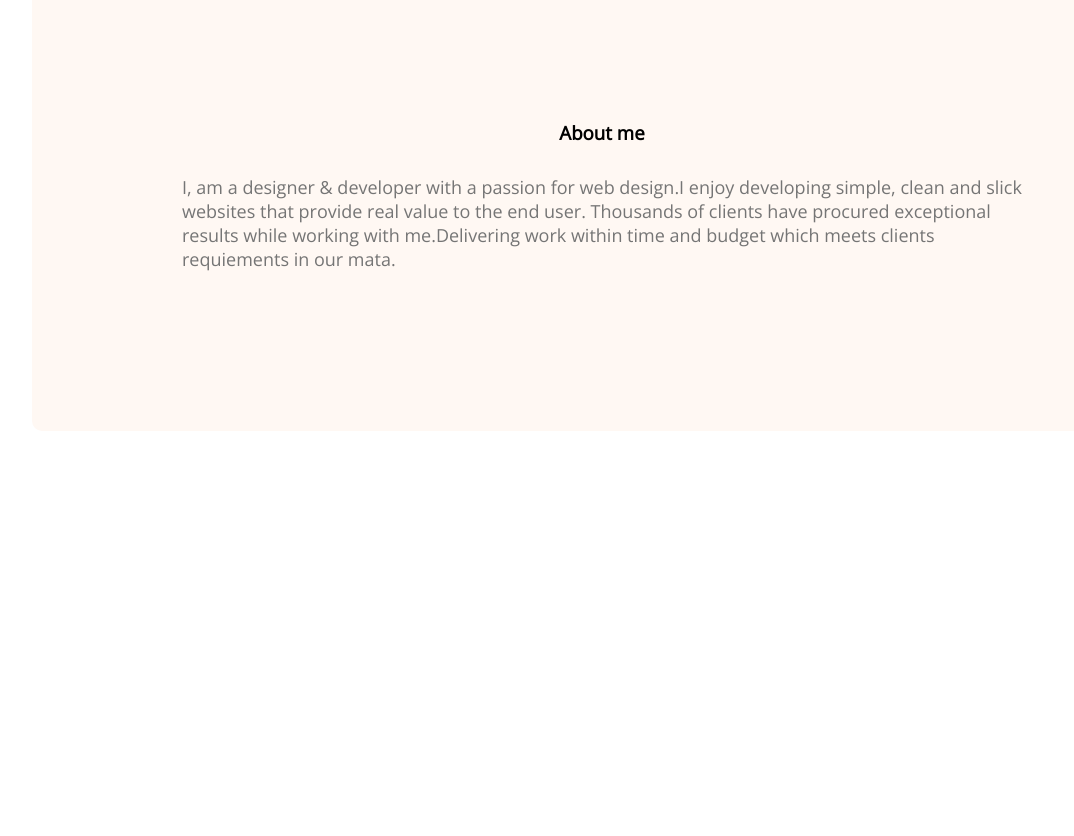
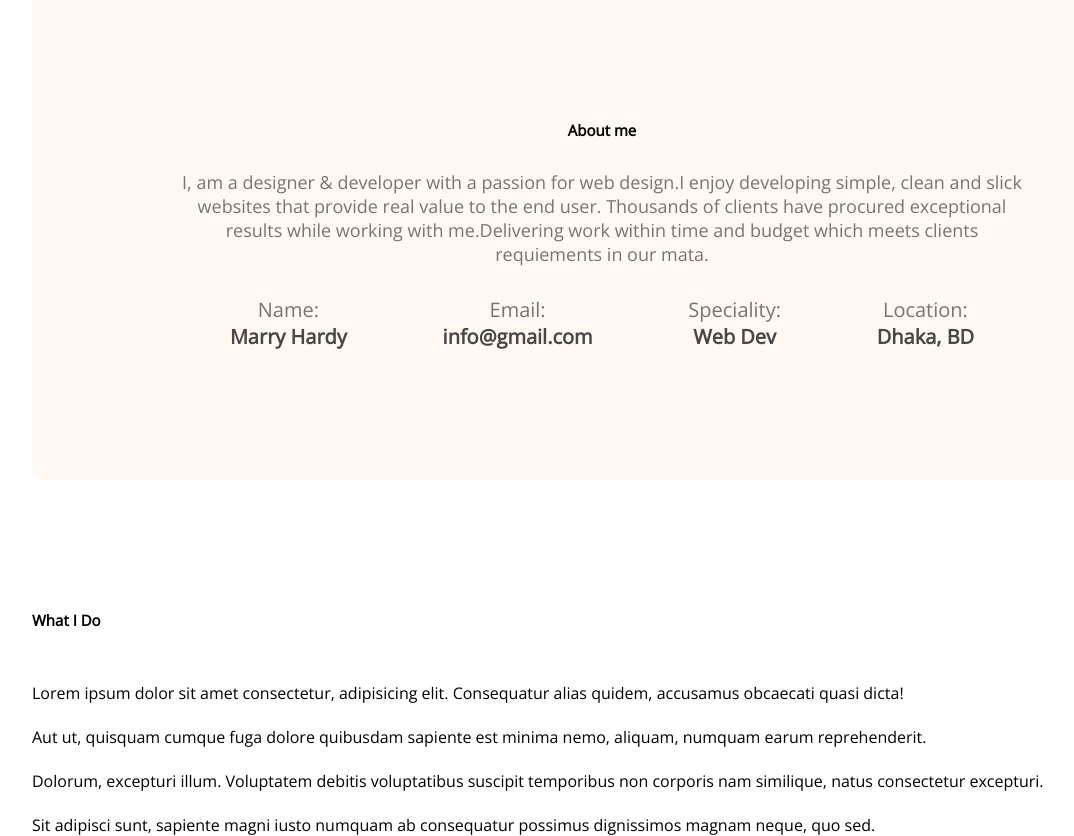
Before and after one commit to SampaAkterRanu/first.project1, a plain HTML site: page index.html in a window 1280 px wide. Shown: the part 980-1816 px from the top of the page, without its empty margins (38-1112 px from the left). Before the commit the page ends 1411 px from the top, so only its background shows below. Drawn offline with nearby package versions, Linux system fonts and the light colour scheme.

Commit message:
4th comment

```diff
--- a/Style/first.css
+++ b/Style/first.css
@@ -75,11 +75,13 @@ main{
     background-color: #FFF8F3;
     border-radius: 10px;
     padding: 130px 150px;
+    text-align: center;
 
 
 }
 .section-title{
-    text-align: center;
+    font-weight: 700;
+    font-size: 15px;
     margin-bottom: 30px;
 
 }
@@ -89,3 +91,23 @@ main{
     margin-bottom: 30px;
 
 }
+/* container section */
+.about-info-container{
+    display: flex;
+    justify-content: space-around;
+}
+.about .info-title{
+    font-size: 20px;
+    color: #757575;
+
+}
+.info-description{
+    font-weight: 700;
+    font-size: 20px;
+    color: #474747;
+}
+/* what i do styles */
+.what-i-do{
+    margin-top: 130px;
+
+}
--- a/index.html
+++ b/index.html
@@ -38,6 +38,52 @@
         <section class="about">
             <h3 class="section-title">About me</h3>
             <p class="section-description">I, am a designer & developer with a passion for web design.I enjoy developing simple, clean and slick websites that provide real value to the end user. Thousands of clients have procured exceptional results while working with me.Delivering work within time and budget which meets clients requiements in our mata.</p>
+            <div class="about-info-container">
+                <div class="about-info">
+                    <p class="info-title">Name:</p>
+                    <p class="info-description">Marry Hardy</p>
+                </div>
+                <div class="about-info">
+                    <p class="info-title">Email:</p>
+                    <p class="info-description">info@gmail.com</p>
+                </div>
+                <div class="about-info">
+                    <p class="info-title">Speciality:</p>
+                    <p class="info-description">Web Dev</p>
+                </div>
+                <div class="about-info">
+                    <p class="info-title">Location:</p>
+                    <p class="info-description">Dhaka, BD</p>
+                </div>
+            </div>
+        </section>
+        <!-- what i do section -->
+        <section class="what-i-do">
+            <h3 class="section-title">What I Do</h3>
+            <div class="skills-container">
+                <div class="skill">
+                    <img src="" alt="">
+                    <p class="skill-title"></p>
+                    <p class="skill-description">Lorem ipsum dolor sit amet consectetur, adipisicing elit. Consequatur alias quidem, accusamus obcaecati quasi dicta!</p>
+                </div>
+                <div class="skill">
+                    <img src="" alt="">
+                    <p class="skill-title"></p>
+                    <p class="skill-description">Aut ut, quisquam cumque fuga dolore quibusdam sapiente est minima nemo, aliquam, numquam earum reprehenderit.</p>
+                </div>
+                <div class="skill">
+                    <img src="" alt="">
+                    <p class="skill-title"></p>
+                    <p class="skill-description">Dolorum, excepturi illum. Voluptatem debitis voluptatibus suscipit temporibus non corporis nam similique, natus consectetur excepturi.</p>
+                </div>
+                <div class="skill">
+                    <img src="" alt="">
+                    <p class="skill-title"></p>
+                    <p class="skill-description">Sit adipisci sunt, sapiente magni iusto numquam ab consequatur possimus dignissimos magnam neque, quo sed.</p>
+                </div>
+            </div>
+
+
         </section>
 
     </main>
```
